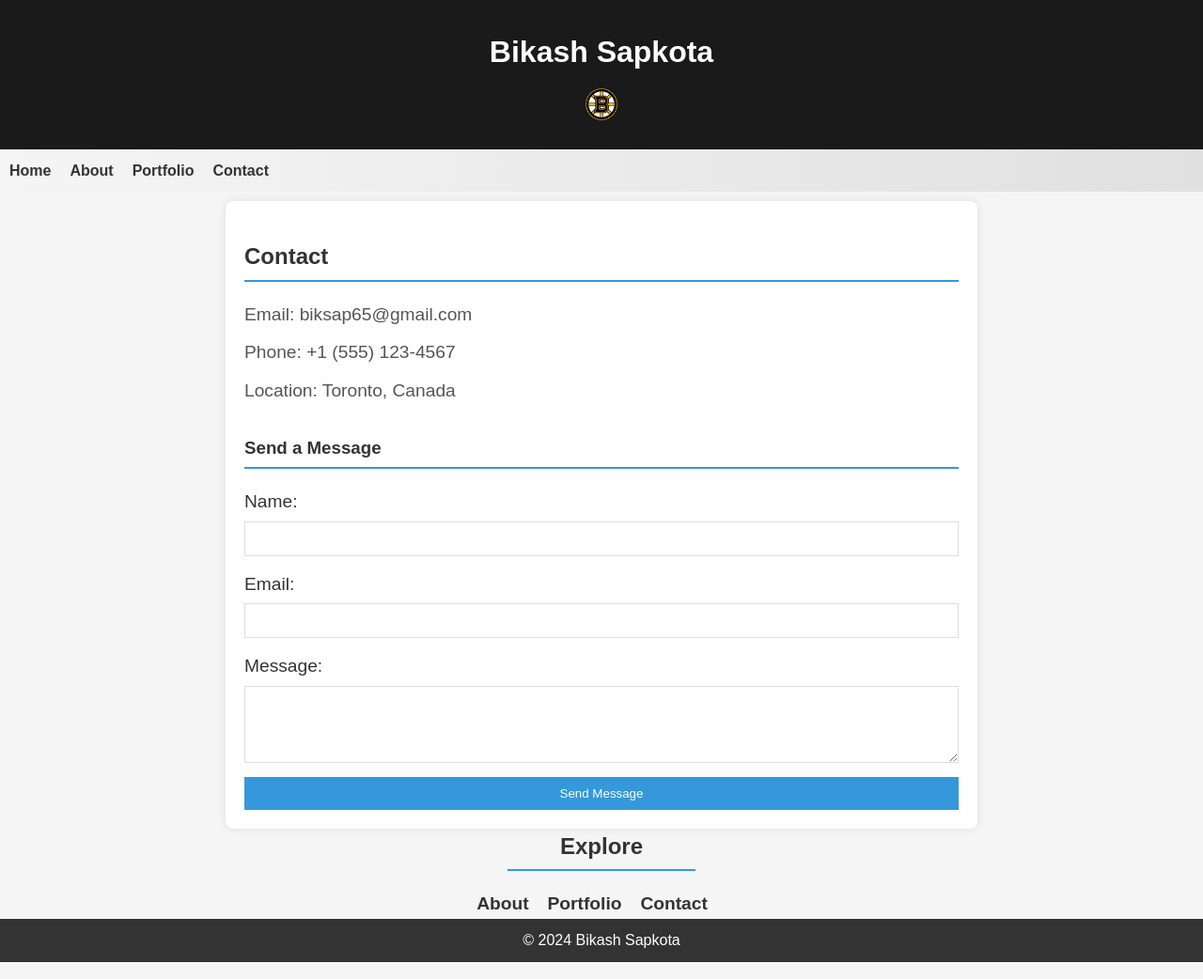
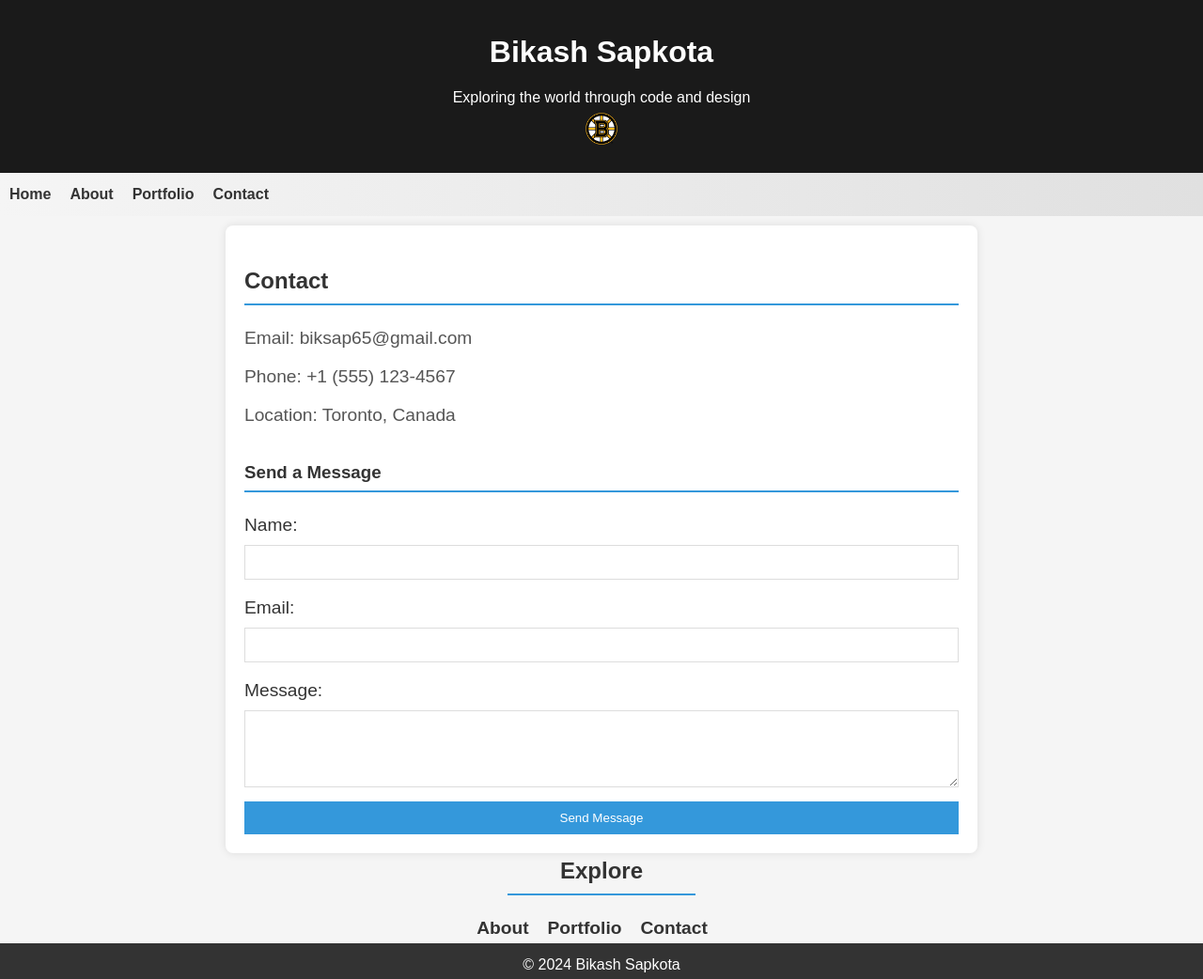
Before and after one commit to bikashvicious/MyBlog_BikashSapkota_C0911133, a plain HTML site: page contact.html in a window 1280 px wide. Shown: the whole page at 94% size. Drawn offline with Linux system fonts and the light colour scheme.

```diff
--- a/contact.html
+++ b/contact.html
@@ -12,7 +12,7 @@
 <body>
     <header>
         <h1>Bikash Sapkota</h1>
-        <!-- <p>Exploring the world through code and design</p> -->
+        <p>Exploring the world through code and design</p>
         <img src="logo.png" alt="Blog Logo">
     </header>
 
```
